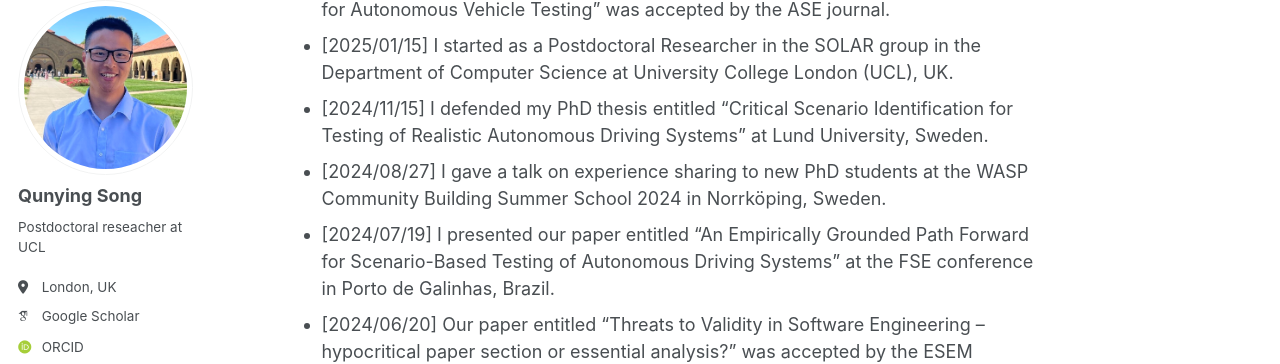
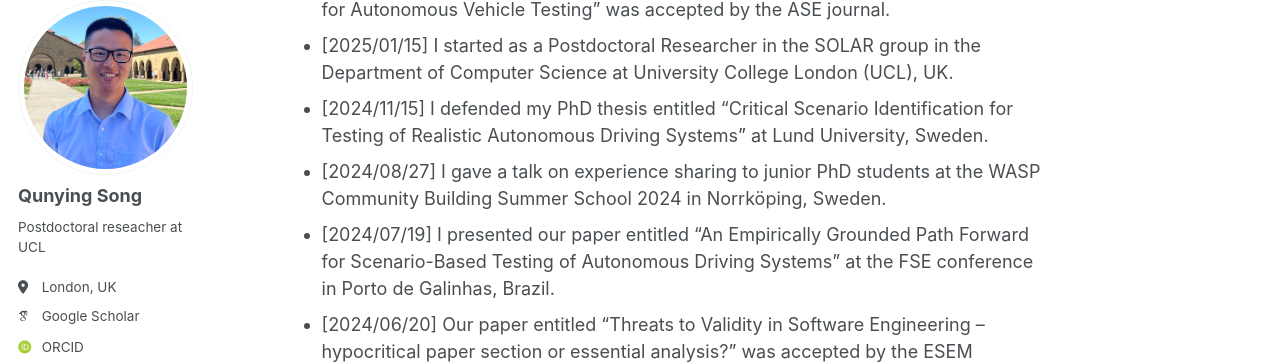
Before and after one commit to qunying-song/qunying-song.github.io, a Jekyll site: the page built from _pages/about.md, in a window 1280 px wide and 900 px high, scrolled down 481 px. Shown: the part 99-463 px from the top of the window. Built offline with Jekyll 4.4.1, drawn with Linux system fonts in a browser that asks for light colours; some web fonts are replaced; a script that is not in the unit is left out.

Commit message:
Update about.md

```diff
--- a/_pages/about.md
+++ b/_pages/about.md
@@ -16,7 +16,7 @@ I am a Postdoctoral Researcher at University College London, hosted by Professor
 - [2025/02/04] Our paper entitled "Synthetic vs. Real: An Analysis of Critical Scenarios for Autonomous Vehicle Testing" was accepted by the ASE journal.
 - [2025/01/15] I started as a Postdoctoral Researcher in the SOLAR group in the Department of Computer Science at University College London (UCL), UK.
 - [2024/11/15] I defended my PhD thesis entitled "Critical Scenario Identification for Testing of Realistic Autonomous Driving Systems" at Lund University, Sweden.
-- [2024/08/27] I gave a talk on experience sharing to new PhD students at the WASP Community Building Summer School 2024 in Norrköping, Sweden.
+- [2024/08/27] I gave a talk on experience sharing to junior PhD students at the WASP Community Building Summer School 2024 in Norrköping, Sweden.
 - [2024/07/19] I presented our paper entitled "An Empirically Grounded Path Forward for Scenario-Based Testing of Autonomous Driving Systems" at the FSE conference in Porto de Galinhas, Brazil.
 - [2024/06/20] Our paper entitled "Threats to Validity in Software Engineering -- hypocritical paper section or essential analysis?" was accepted by the ESEM conference.
 - [2024/04/25] I gave a talk on "Critical Scenario Identification for Testing Autonomous Driving Systems" at the TestCoast conference in Gothenburg, Sweden.
```
